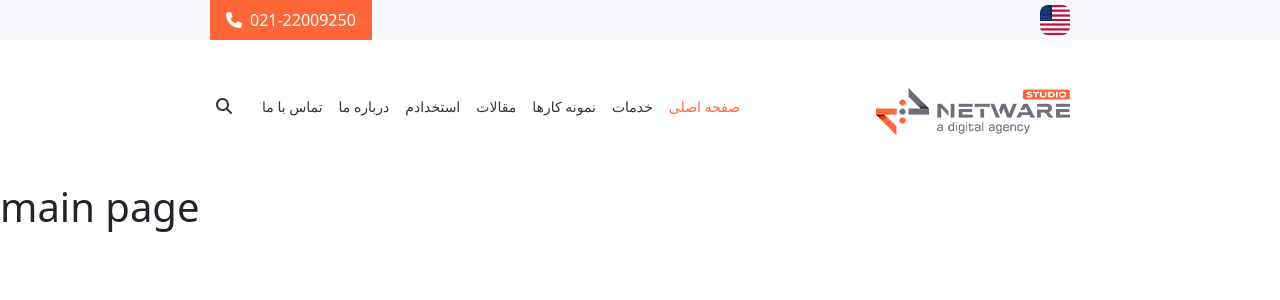
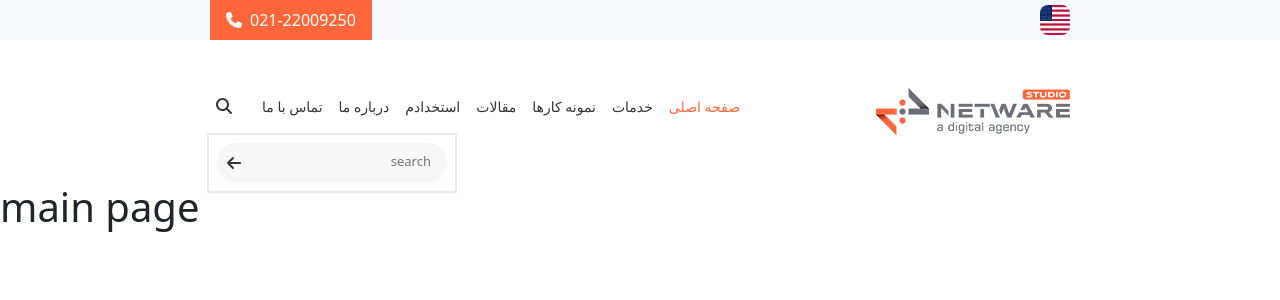
Before and after one commit to mohammad0117/netware-responsive-by-react.js, a React (Create React App) app: page / in a window 1280 px wide. Shown: the top 300 px of the page. Built offline with nearby package versions, Linux system fonts and the light colour scheme.

Commit message:
develop component header

```diff
--- a/src/assets/css/index.css
+++ b/src/assets/css/index.css
@@ -38,6 +38,62 @@
   border: none;
 }
 
+.header .header__menu .header__menu__items button div {
+  border: 2px solid #ECECEC;
+  left: -3px;
+  top: 40px;
+  width: 250px;
+}
+
+.header .header__menu .header__menu__items button div input {
+  border-radius: 25px;
+  border: none;
+  background-color: #F8F8F8;
+}
+
+.header .header__menu .header__menu__items button div input:focus {
+  outline: none;
+}
+
+.header .header__menu .header__menu__items button div input::-webkit-input-placeholder {
+  font-size: 13px;
+  vertical-align: 13px;
+  top: 9px;
+  position: absolute;
+}
+
+.header .header__menu .header__menu__items button div input:-ms-input-placeholder {
+  font-size: 13px;
+  vertical-align: 13px;
+  top: 9px;
+  position: absolute;
+}
+
+.header .header__menu .header__menu__items button div input::-ms-input-placeholder {
+  font-size: 13px;
+  vertical-align: 13px;
+  top: 9px;
+  position: absolute;
+}
+
+.header .header__menu .header__menu__items button div input::placeholder {
+  font-size: 13px;
+  vertical-align: 13px;
+  top: 9px;
+  position: absolute;
+}
+
+.header .header__menu .header__menu__items button div button .fa-arrow-left {
+  left: 22px;
+  top: 12px;
+  -webkit-transition: color 0.2s ease;
+  transition: color 0.2s ease;
+}
+
+.header .header__menu .header__menu__items button div button .fa-arrow-left:hover {
+  color: #FF673A;
+}
+
 .header .header__menu .header__menu__items .active-item {
   color: #FF673A;
 }
--- a/src/components/header.jsx
+++ b/src/components/header.jsx
@@ -7,6 +7,7 @@ import "../assets/css/index.css";
 import { Link } from "react-router-dom";
 import HeaderLogo from "../assets/image/header_logo.min.png";
 import { faSearch } from "@fortawesome/free-solid-svg-icons";
+import { faArrowLeft } from "@fortawesome/free-solid-svg-icons";
 class Header extends Component {
   state = {};
   mainpage = createRef();
@@ -17,6 +18,7 @@ class Header extends Component {
   aboutas = createRef();
   contactus = createRef();
   search = createRef();
+  searchbox=createRef()
   items = [
     this.mainpage,
     this.services,
@@ -104,10 +106,23 @@ class Header extends Component {
                 <button
                   ref={this.search}
                   onClick={this.toggleActive}
-                  className="text-decoration-none me-3"
+                  className="text-decoration-none me-3 position-relative"
                   href=""
                 >
                   <FontAwesomeIcon icon={faSearch}></FontAwesomeIcon>
+                  <div ref={this.searchbox} className="search-box position-absolute p-2 bg-white">
+                    <input
+                      className="w-100 py-2 pe-3"
+                      placeholder="search"
+                      type="text"
+                    />
+                    <button className="position-absolute">
+                      <FontAwesomeIcon
+                        className="fa-arrow-left position-absolute"
+                        icon={faArrowLeft}
+                      ></FontAwesomeIcon>
+                    </button>
+                  </div>
                 </button>
               </ul>
             </Col>
--- a/src/scss/index.scss
+++ b/src/scss/index.scss
@@ -42,6 +42,38 @@ $default-padding: 0 210px;
         color: #353535;
         background-color: transparent;
         border: none;
+        div {
+          border: 2px solid #ECECEC;
+          left: -3px;
+          top: 40px;
+          width: 250px;
+          input{
+            border-radius: 25px;
+            border: none;
+            background-color: #F8F8F8;
+            &:focus{
+              outline: none;
+            }
+            &::placeholder{
+              font-size: 13px;
+              vertical-align: 13px;
+              top: 9px;
+              position: absolute;
+            }
+          }
+          button{
+            .fa-arrow-left {
+                left: 22px;
+                top: 12px;
+                transition: color 0.2s ease;
+                &:hover {
+                  color: #FF673A;
+                }
+              }
+
+          }
+        }
+
       }
 
       .active-item {
```
Also changed, not shown: 1 other file (tests, documents, lock files or other folders).
